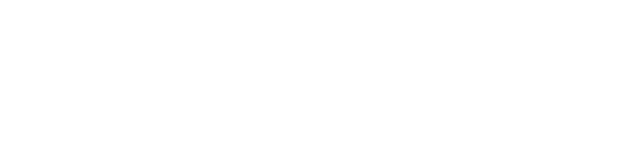
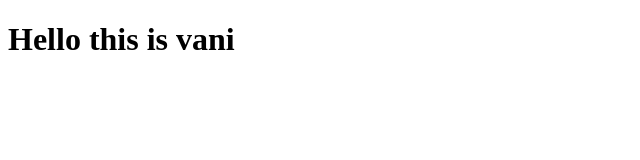
Before and after one commit to Srivani325/git_project, a plain HTML site: page index.html in a window 1280 px wide. Shown: the whole page, without its empty margins (0-640 px from the left). Drawn offline with Linux system fonts and the light colour scheme.

Commit message:
Updated commit

```diff
--- a/index.html
+++ b/index.html
@@ -6,6 +6,6 @@
     <title>GIT_PROJECT</title>
 </head>
 <body>
-
+    <h1>Hello this is vani</h1>
 </body>
 </html>
```
